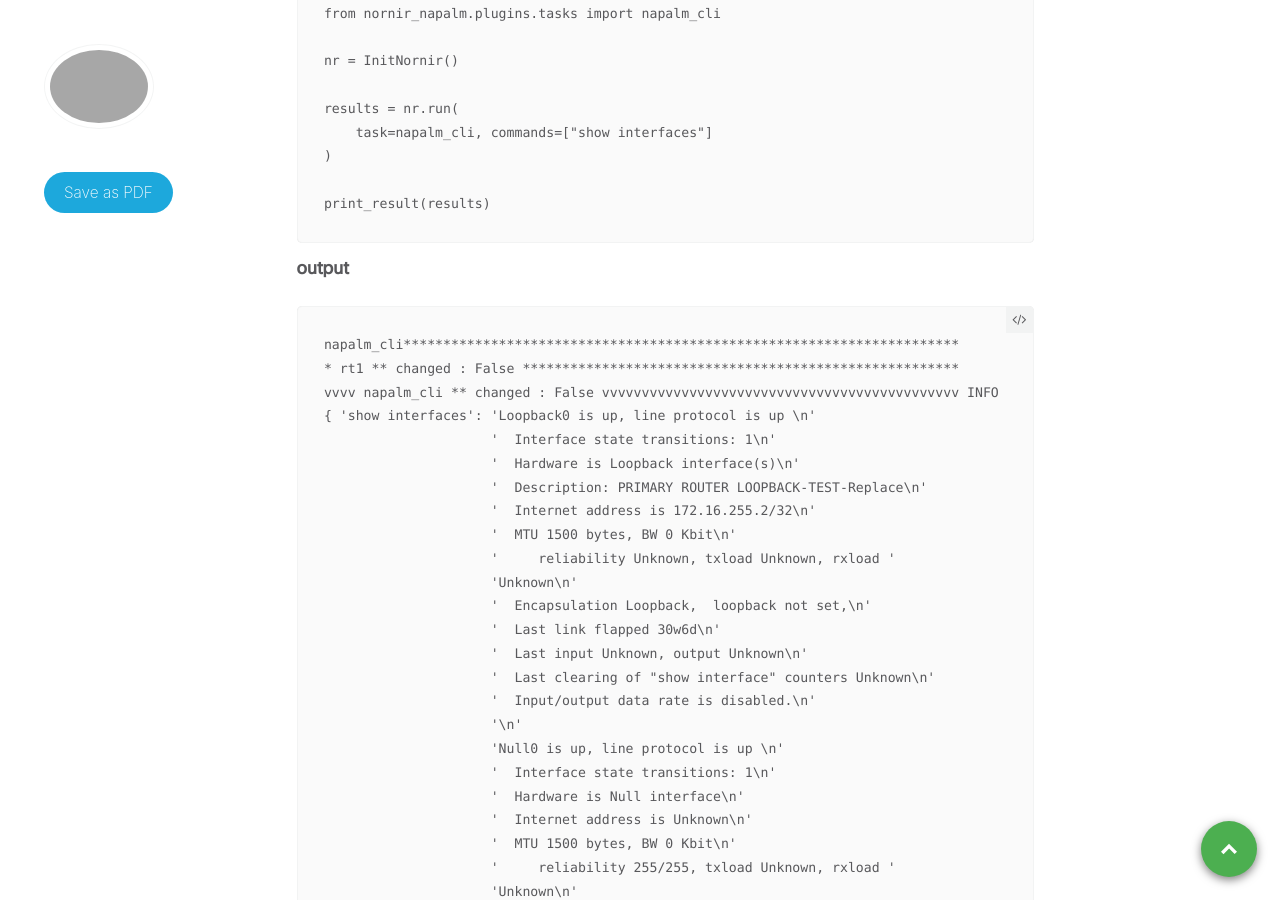
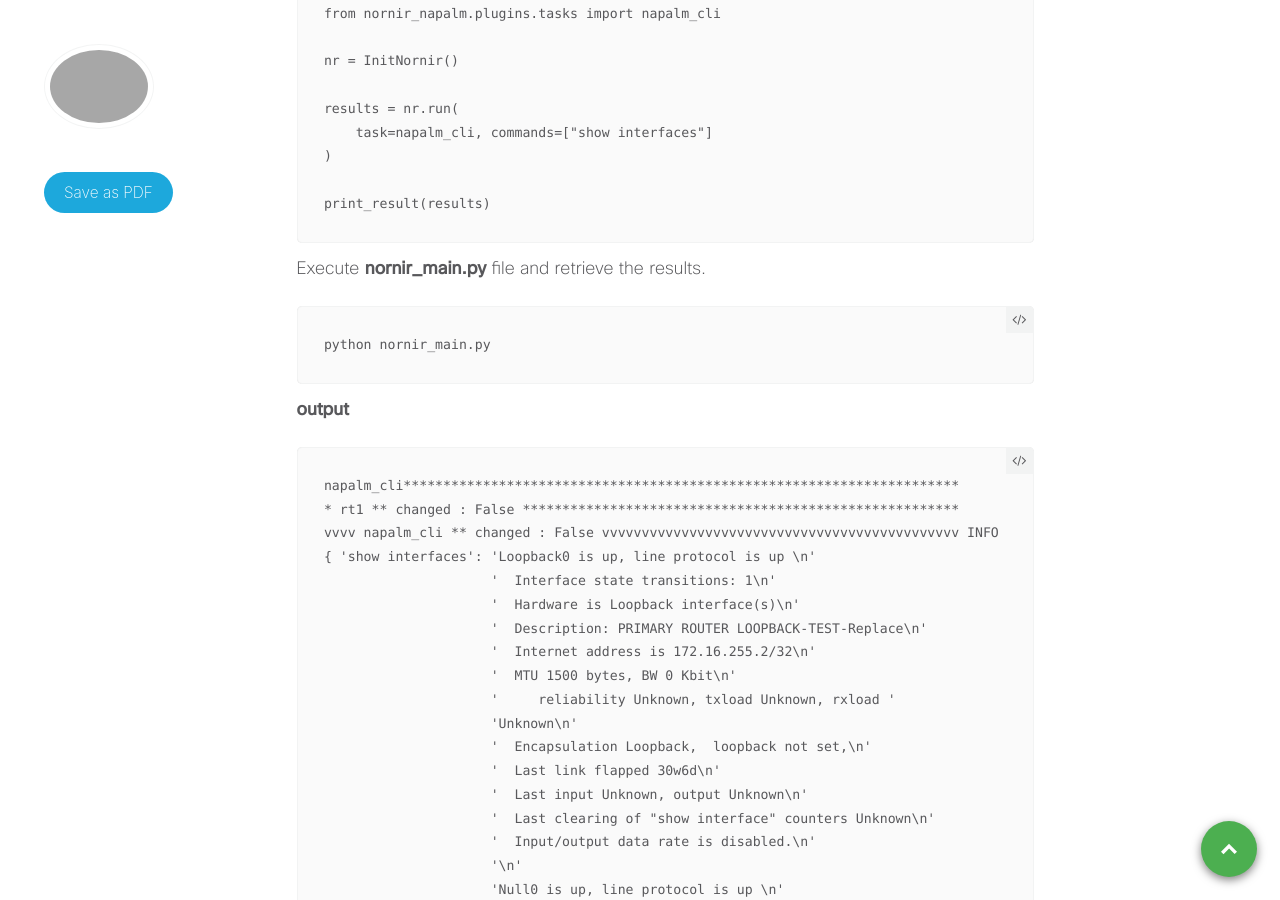
Before and after one commit to xrdocs/programmability, a Jekyll site: the page built from _tutorials/2020-12-02-nornir-overview.md, in a window 1280 px wide and 900 px high, scrolled down 5825 px. Built offline with Jekyll 4.4.1, drawn with Linux system fonts in a browser that asks for light colours; comment, search, counter and statistics services are not loaded.

Commit message:
Update 2020-12-02-nornir-overview.md

````diff
--- a/_tutorials/2020-12-02-nornir-overview.md
+++ b/_tutorials/2020-12-02-nornir-overview.md
@@ -196,6 +196,12 @@ results = nr.run(
 
 print_result(results)
 ```
+
+Execute **nornir_main.py** file and retrieve the results.
+```
+python nornir_main.py
+```
+
 **output**
 
 ```
````
